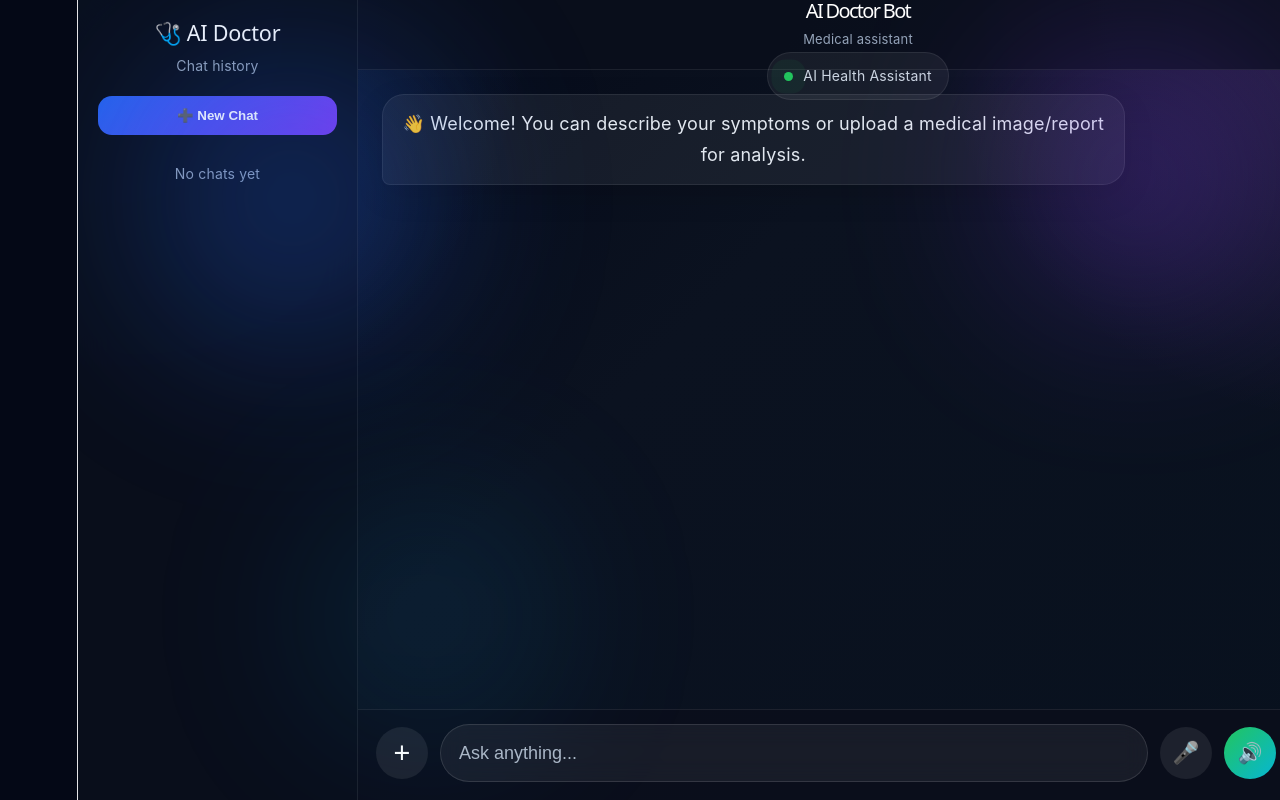
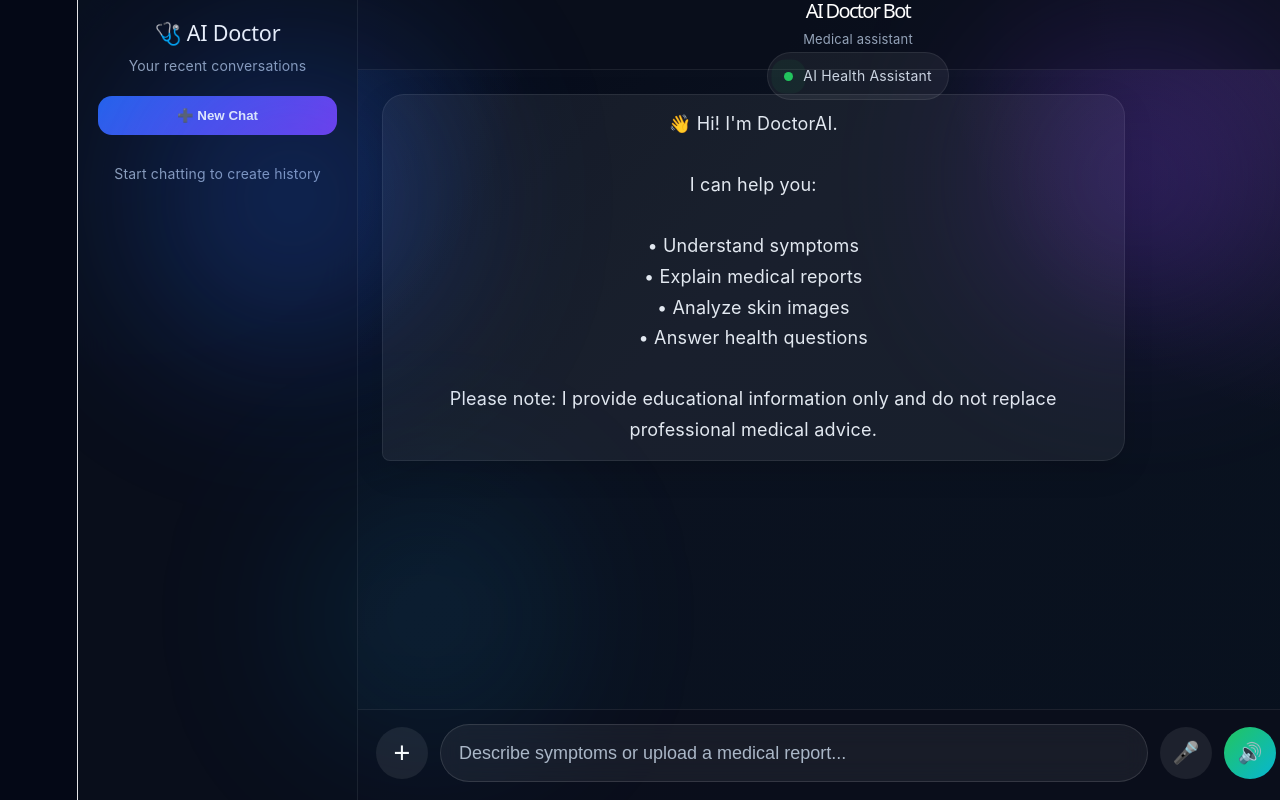
Before and after one commit to Eletisamhitha11/ai-doctor-bot, a React (Vite) app: page / in a window 1280 px wide. Shown: the top 800 px of the page. Built offline with nearby package versions, Linux system fonts and the light colour scheme.

Commit message:
DoctorAI improvements

```diff
--- a/src/App.jsx
+++ b/src/App.jsx
@@ -2,11 +2,20 @@ import { useEffect, useRef, useState } from "react";
 import "./App.css";
 
 const DEFAULT_MESSAGES = [
-  {
-    role: "bot",
-    text: "👋 Welcome! You can describe your symptoms or upload a medical image/report for analysis.",
-  },
-];
+{
+role:"bot",
+text:`👋 Hi! I'm DoctorAI.
+
+I can help you:
+
+• Understand symptoms
+• Explain medical reports
+• Analyze skin images
+• Answer health questions
+
+Please note: I provide educational information only and do not replace professional medical advice.`
+}
+]
 
 function App() {
   const [messages, setMessages] = useState(DEFAULT_MESSAGES);
@@ -18,7 +27,6 @@ function App() {
   const [micSupported, setMicSupported] = useState(false);
   const [speechOutputSupported, setSpeechOutputSupported] = useState(false);
   const [voiceEnabled, setVoiceEnabled] = useState(true);
-  const [isLoggedIn, setIsLoggedIn] = useState(false);
   const [chatHistory, setChatHistory] = useState([]);
   const [currentChatId, setCurrentChatId] = useState(Date.now());
 
@@ -52,42 +60,21 @@ function App() {
     }
   }, [voiceEnabled]);
 
-  useEffect(() => {
-  if (!isLoggedIn) {
-    localStorage.removeItem("doctorChats");
-    setChatHistory([]);
-    setMessages(DEFAULT_MESSAGES);
-    return;
-  }
 
-  try {
-    const savedChats = localStorage.getItem("doctorChats");
-    if (!savedChats) return;
+useEffect(() => {
+localStorage.setItem(
+"doctorChats",
+JSON.stringify(chatHistory)
+);
+}, [chatHistory]);
+useEffect(() => {
+const saved =
+localStorage.getItem("doctorChats");
 
-    const parsed = JSON.parse(savedChats);
-    if (Array.isArray(parsed)) {
-      setChatHistory(parsed);
-
-      if (parsed.length > 0) {
-        const latest = parsed[parsed.length - 1];
-        setCurrentChatId(latest.id || Date.now());
-        setMessages(
-          Array.isArray(latest.messages) && latest.messages.length > 0
-            ? latest.messages
-            : DEFAULT_MESSAGES
-        );
-      }
-    }
-  } catch (error) {
-    console.error("Failed to load chat history:", error);
-  }
-}, [isLoggedIn]);
-
- useEffect(() => {
-  if (!isLoggedIn) return;
-  localStorage.setItem("doctorChats", JSON.stringify(chatHistory));
-}, [chatHistory, isLoggedIn]);
-
+if(saved){
+setChatHistory(JSON.parse(saved));
+}
+}, []);
   useEffect(() => {
     if (!file) {
       setPreviewUrl(null);
@@ -329,7 +316,7 @@ function App() {
       <aside className="sidebar">
         <div className="sidebar-header">
           <h2>🩺 AI Doctor</h2>
-          <p>Chat history</p>
+          <p>Your recent conversations</p>
         </div>
 
         <button className="new-chat-btn" onClick={startNewChat}>
@@ -338,7 +325,7 @@ function App() {
 
         <div className="history-list">
           {sortedHistory.length === 0 ? (
-            <div className="history-empty">No chats yet</div>
+            <div className="history-empty">Start chatting to create history</div>
           ) : (
             sortedHistory.map((chat) => (
               <div
@@ -456,7 +443,7 @@ function App() {
                 value={input}
                 onChange={(e) => setInput(e.target.value)}
                 onKeyDown={handleKeyDown}
-                placeholder="Ask anything..."
+                placeholder="Describe symptoms or upload a medical report..."
                 className="composer-input"
               />
 
```
Also changed, not shown: 1 other file (tests, documents, lock files or other folders).
